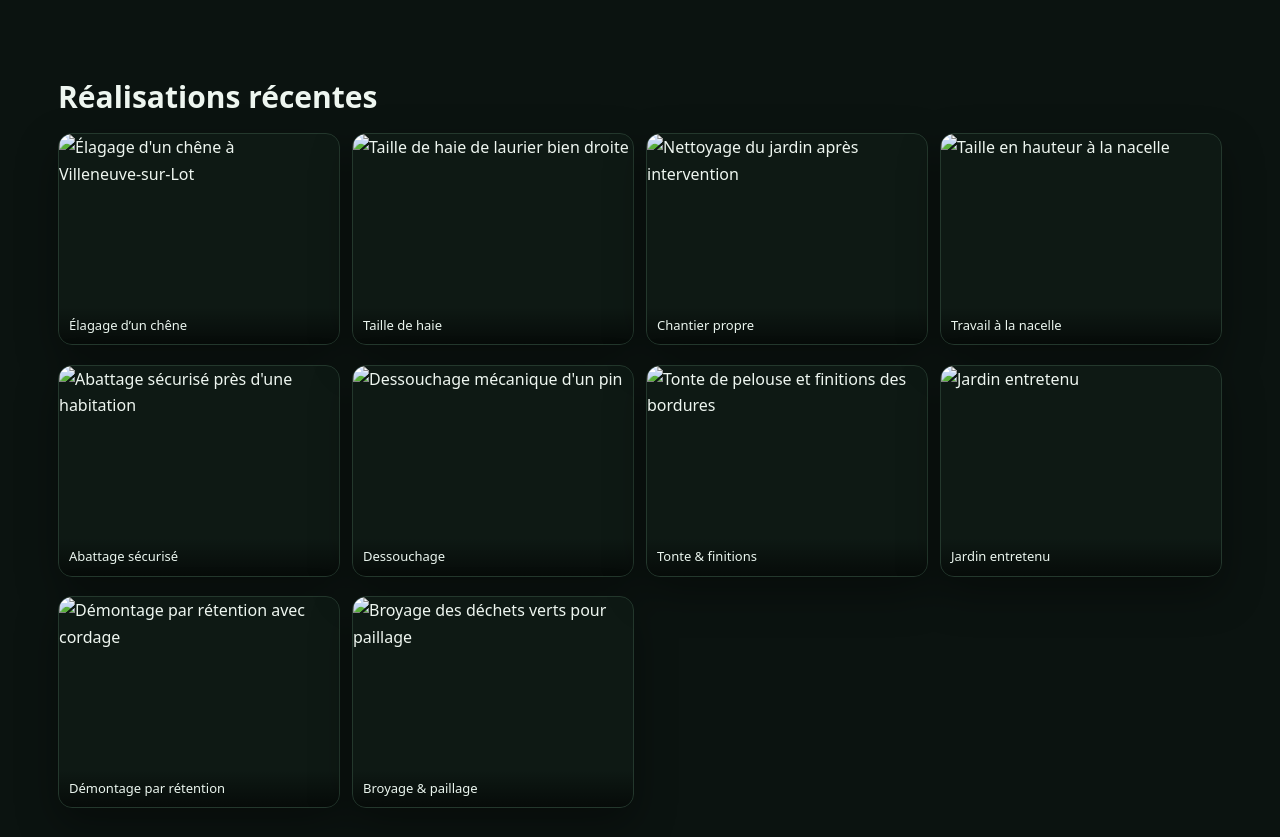
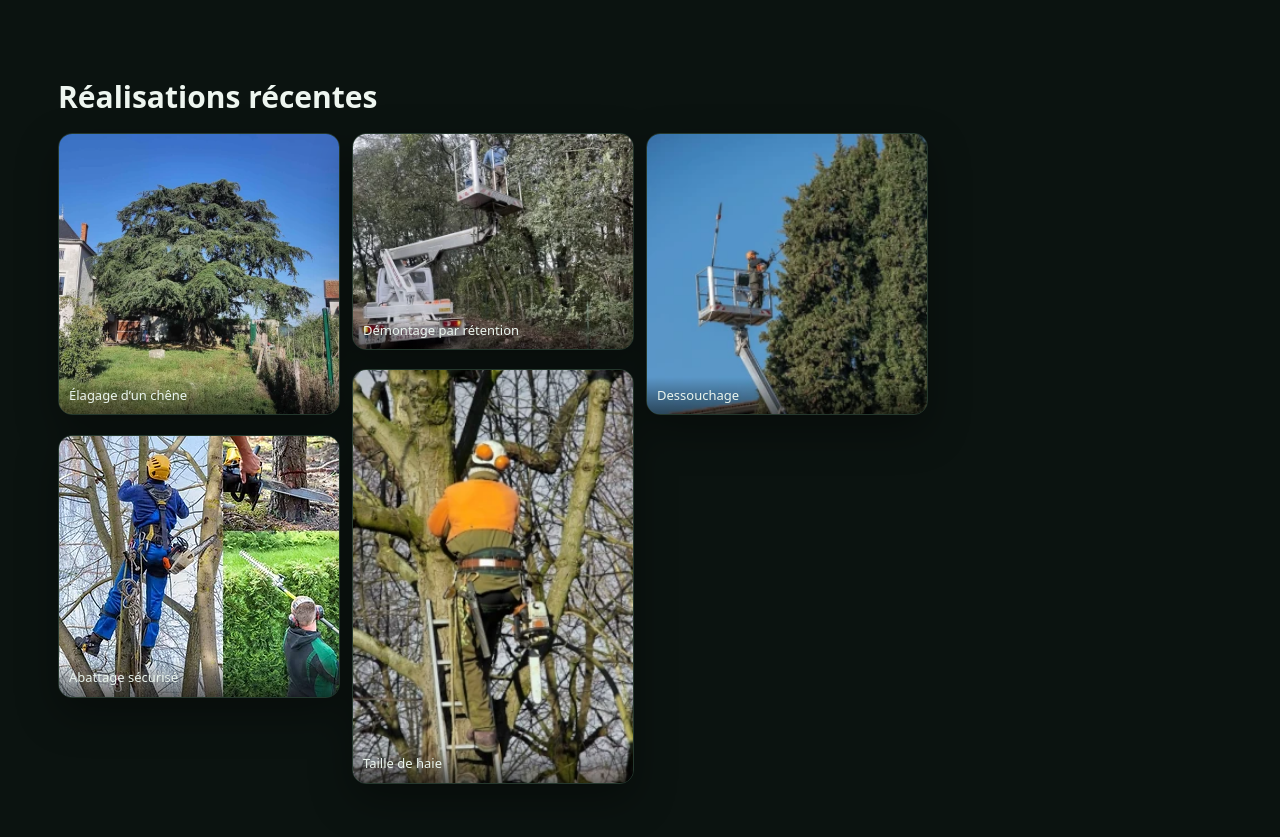
Before and after one commit to Enogane/elagagedemo, a plain HTML site: page index.html in a window 1280 px wide. Shown: the part 1960-2797 px from the top of the page. Drawn offline with Linux system fonts and the light colour scheme; files whose address does not match are found by name.

Commit message:
Update image paths in index.html

```diff
--- a/index.html
+++ b/index.html
@@ -29,9 +29,9 @@
       linear-gradient(180deg, rgba(0,0,0,.45), rgba(0,0,0,.8)),
       radial-gradient(60% 40% at 20% 10%, rgba(121,223,110,.10), transparent 60%),
       image-set(
-        url('assets/img/elagagebg.avif') type('image/avif') 1x,
-        url('assets/img/elagagebg.webp') type('image/webp') 1x,
-        url('assets/img/elagagebg.jpg') type('image/jpeg') 1x
+        url('/elagagebg.avif') type('image/avif') 1x,
+        url('/elagagebg.webp') type('image/webp') 1x,
+        url('/elagagebg.jpg') type('image/jpeg') 1x
       );
       background-size:auto, auto, cover;background-position:center;background-repeat:no-repeat}
 
@@ -242,16 +242,11 @@
       <div class="container">
         <h2>Réalisations récentes</h2>
         <div class="gallery-v3" aria-label="Galerie de chantiers">
-          <figure class="masonry"><img loading="lazy" src="assets/img/elagage1.webp"  width="1200" height="900" alt="Élagage d'un chêne à Villeneuve‑sur‑Lot"><figcaption>Élagage d’un chêne</figcaption></figure>
-          <figure class="masonry"><img loading="lazy" src="assets/img/elagage2.webp"  width="1200" height="900" alt="Abattage sécurisé près d'une habitation"><figcaption>Abattage sécurisé</figcaption></figure>
-          <figure class="masonry"><img loading="lazy" src="assets/img/elagage3.webp"  width="1200" height="900" alt="Démontage par rétention avec cordage"><figcaption>Démontage par rétention</figcaption></figure>
-          <figure class="masonry"><img loading="lazy" src="assets/img/elagage4.webp"  width="1200" height="900" alt="Taille de haie de laurier bien droite"><figcaption>Taille de haie</figcaption></figure>
-          <figure class="masonry"><img loading="lazy" src="assets/img/elagage5.webp"  width="1200" height="900" alt="Dessouchage mécanique d'un pin"><figcaption>Dessouchage</figcaption></figure>
-          <figure class="masonry"><img loading="lazy" src="assets/img/elagage6.webp"  width="1200" height="900" alt="Broyage des déchets verts pour paillage"><figcaption>Broyage & paillage</figcaption></figure>
-          <figure class="masonry"><img loading="lazy" src="assets/img/elagage7.webp"  width="1200" height="900" alt="Nettoyage du jardin après intervention"><figcaption>Chantier propre</figcaption></figure>
-          <figure class="masonry"><img loading="lazy" src="assets/img/elagage8.webp"  width="1200" height="900" alt="Tonte de pelouse et finitions des bordures"><figcaption>Tonte & finitions</figcaption></figure>
-          <figure class="masonry"><img loading="lazy" src="assets/img/elagage9.webp"  width="1200" height="900" alt="Taille en hauteur à la nacelle"><figcaption>Travail à la nacelle</figcaption></figure>
-          <figure class="masonry"><img loading="lazy" src="assets/img/elagage10.webp" width="1200" height="900" alt="Jardin entretenu"><figcaption>Jardin entretenu</figcaption></figure>
+          <figure class="masonry"><img loading="lazy" src="/elagage1.webp"  width="1200" height="900" alt="Élagage d'un chêne à Villeneuve‑sur‑Lot"><figcaption>Élagage d’un chêne</figcaption></figure>
+          <figure class="masonry"><img loading="lazy" src="/elagage2.webp"  width="1200" height="900" alt="Abattage sécurisé près d'une habitation"><figcaption>Abattage sécurisé</figcaption></figure>
+          <figure class="masonry"><img loading="lazy" src="/elagage3.webp"  width="1200" height="900" alt="Démontage par rétention avec cordage"><figcaption>Démontage par rétention</figcaption></figure>
+          <figure class="masonry"><img loading="lazy" src="/elagage4.webp"  width="1200" height="900" alt="Taille de haie de laurier bien droite"><figcaption>Taille de haie</figcaption></figure>
+          <figure class="masonry"><img loading="lazy" src="/elagage5.webp"  width="1200" height="900" alt="Dessouchage mécanique d'un pin"><figcaption>Dessouchage</figcaption></figure>
         </div>
         <noscript>
           <p>Nos réalisations en images : élagage, abattage, haies, dessouchage, entretien complet et évacuation des déchets verts à Villeneuve‑sur‑Lot.</p>
```
